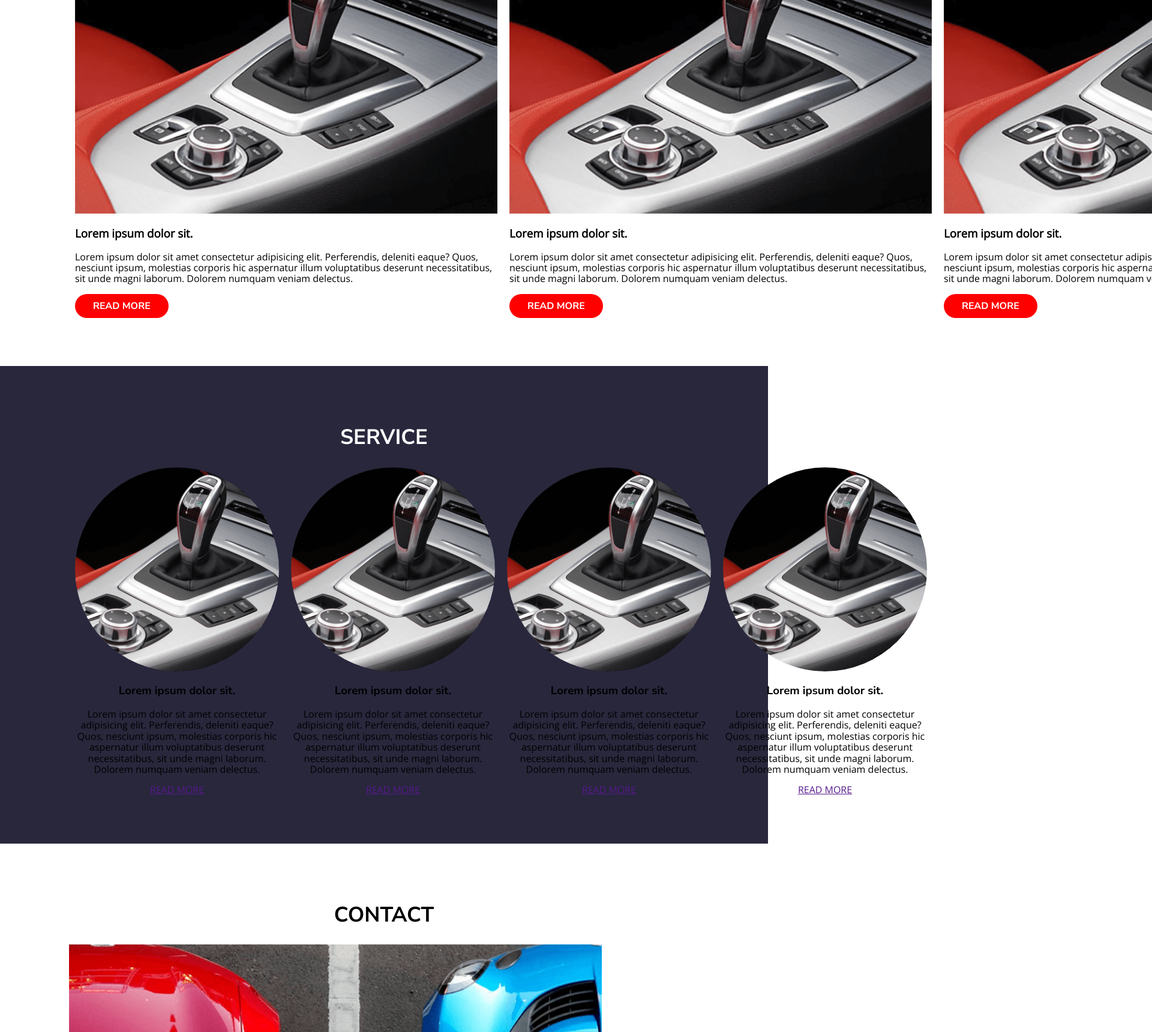
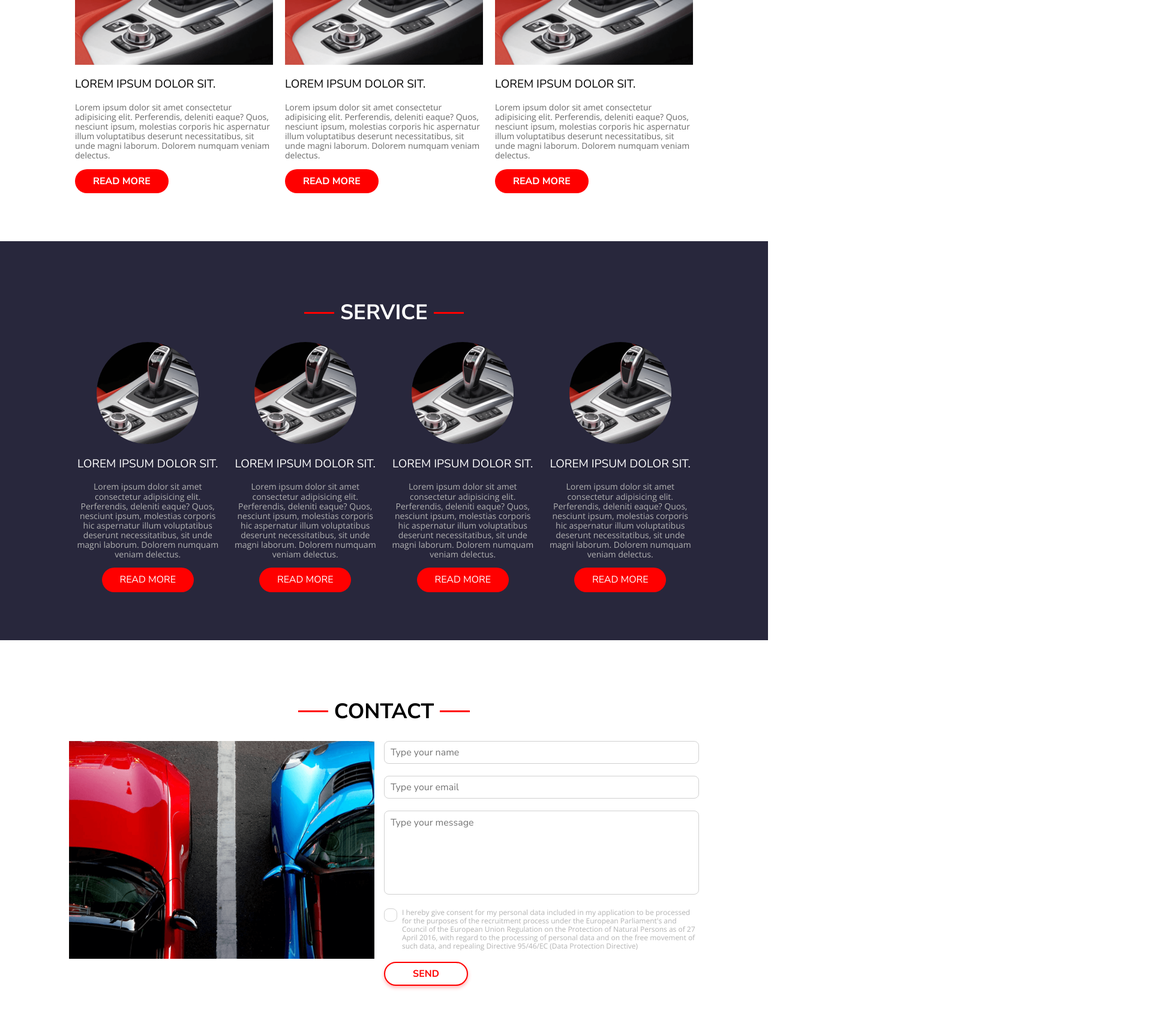
Before and after one commit to Deedliyah/CarSharing-CLExcersise, a plain HTML site: page index.html in a window 1280 px wide. Shown: the part 1080-2800 px from the top of the page at 60% size, 1920 px wide, since content can reach past the window. Drawn offline with nearby package versions, Linux system fonts and the light colour scheme.

Commit message:
finalne poprawki

```diff
--- a/css/style.css
+++ b/css/style.css
@@ -25,10 +25,10 @@ body {
 .row .col {
     flex-grow: 1;
     margin: 0 10px;
+    flex-basis: 0;
 }
 
 .page-header {
-    height: 90px;
     position: fixed;
     top: 0;
     left: 0;
@@ -36,13 +36,14 @@ body {
     z-index: 10000;
     background: rgba(0, 0, 0, 0.4);
     border-bottom: 1px solid rgba(255, 255, 255, 0.2);
-    transition: 0.5px;
+    transition: 0.5s;
 }
 .page-header--sticky {
     background: #222;
     box-shadow: 0 2px 5px rgba(0, 0, 0, 0.8);
 }
 .page-header__container {
+    height: 90px;
     display: flex;
     justify-content: space-between;
     align-items: center;
@@ -70,7 +71,9 @@ body {
     font-weight: 900;
     color: var(--c-main);
 }
-.page-menu {}
+.page-menu {
+    height: 100%;
+}
 .page-menu-list {
     display: flex;
     margin: 0;
@@ -87,22 +90,31 @@ body {
     padding: 0 40px;
     text-decoration: none;
     font-family: 'Nunito Sans', sans-serif;
-    font-size: bold;
+    font-weight: bold;
     height: 100%;
     display: flex;
     align-items: center;
     transition: 0.3s;
 }
 
+.page-menu-list__link:hover {
+    background: rgba(255,255,255,0.3);
+}
+
 .main-banner {
     height: 100vh;
     background: url(../images/Image.jpg);
+    min-height: 700px;
     background-size: cover;
     background-position: center top;
+    position: relative;
     display: flex;
     align-items: center;
     justify-content: center;
     flex-direction: column;
+    padding-top: 90px;
+    padding-left: 15px;
+    padding-right: 15px;
 }
 .main-banner::before {
     content: "";
@@ -123,6 +135,8 @@ body {
     justify-content: center;
     flex-direction: column;
     z-index: 1;
+    margin: 0;
+    text-align: center;
 }
 .main-banner__text {
     color: #fff;
@@ -130,7 +144,7 @@ body {
     line-height: 22px;
     font-family: 'Nunito Sans', sans-serif;
     z-index: 1;
-    align-items: center;
+    text-align: center;
 }
 .main-banner__buttons {
     z-index: 1;
@@ -149,11 +163,12 @@ body {
     text-transform: uppercase;
     font-family: 'Nunito Sans', sans-serif;
     font-weight: bold;
-    margin: 0 10px;
+    margin: 10px;
     transition: 0.3s;
 }
 .main-banner__button:hover {
     opacity: 0.8;
+    box-shadow: 0 2px 5px rgba(0,0,0,0.5);
 }
 .main-banner__btn2 {
     background: #fff;
@@ -183,6 +198,7 @@ body {
 }
 .main-blog {}
 
+
 .section-title {
     font-family: 'Nunito Sans', sans-serif;
     font-size: 35px;
@@ -196,8 +212,8 @@ body {
 .section-title--light {
     color:#fff
 }
-.section_title::before,
-.section_title::after {
+.section-title::before,
+.section-title::after {
     content: "";
     width: 50px;
     height: 3px;
@@ -207,9 +223,20 @@ body {
 
 .main-blog {}
 .main-blog__box {}
-.main-blog__box-img {}
-.main-blog__box-title {}
-.main-blog__box-text {}
+.main-blog__box-img {
+    max-width: 100%;
+}
+.main-blog__box-title {
+    font-family: 'Nunito Sans', sans-serif;
+    font-size: 19px;
+    font-weight: normal;
+    text-transform: uppercase;
+}
+.main-blog__box-text {
+    font-size: 14px;
+    color: #6A6A6A;
+    font-weight: 300;
+}
 .main-blog__box-link {
     border-radius: 40px;
     display: inline-flex;
@@ -231,14 +258,35 @@ body {
 .main-service__box {
     text-align: center;
 }
-.main-service__box-img {}
+.main-service__box-img {
+    max-width: 170px;
+}
 .main-service__box-title {
     font-family: 'Nunito Sans', sans-serif;
-
-
+    font-size: 19px;
+    font-weight: normal;
+    text-transform: uppercase;
+    color: #fff;
 }
-.main-service__box-text {}
-.main-service__box-link {}
+.main-service__box-text {
+    font-size: 14px;
+    color: #b2b2b2;
+    font-weight: 300;
+}
+.main-service__box-link {
+    border-radius: 40px;
+    display: inline-flex;
+    border: 0;
+    background: red;
+    align-items: center;
+    justify-content: center;
+    text-decoration: none;
+    text-transform: uppercase;
+    font-family: 'Nunito Sans', sans-serif;
+    color: #fff;
+    padding: 11px 30px;
+    transition: 0.3s;
+}
 
 .hidden {
     position: absolute;
@@ -246,23 +294,24 @@ body {
 }
 .main-contact {}
 .main-contact__container {}
+
 .form {
-    padding: 50%;
+    padding-left: 50%;
     background-image: url(../images/Form_Photo.png);
     background-repeat: no-repeat;
-    background-size: calc(50%-16px);
+    background-size: calc(50% - 16px);
 }
 .form-row {
     margin-bottom: 20px;
 }
 .form-row--last {
-
+    text-align: right;
 }
 
 .form-control {
 height: 38px;
 width: 100%;
-border:1px solid #d1d1d1;
+border: 1px solid #d1d1d1;
 font-family: "Nunito Sans", sans-serif;
 padding: 0 10px;
 border-radius: 8px;
@@ -271,10 +320,10 @@ color: #b2b2b2;
 
 .form-checkbox {
     display: flex;
-    margin-left: 10px;
 
 }
 .form-checkbox__input {
+    margin-right: 8px;
     width: 22px;
     height: 22px;
     border-radius: 8px;
--- a/index.html
+++ b/index.html
@@ -13,7 +13,7 @@
         <header class="page-header">
             <div class="container page-header__container">
                 <a href="/" class="page-logo">
-                    <img src="/images/Logo_Footer.svg" alt="Car Sharing" class="page-header__logo">
+                    <img src="../CarSharing-CLExcersise/images/Logo_Footer.svg" alt="Car Sharing" class="page-header__logo">
                     <span class="page-logo__text"><span>Car</span> Sharing</span>
                 </a>
 
```
Also changed, not shown: 1 other file.
